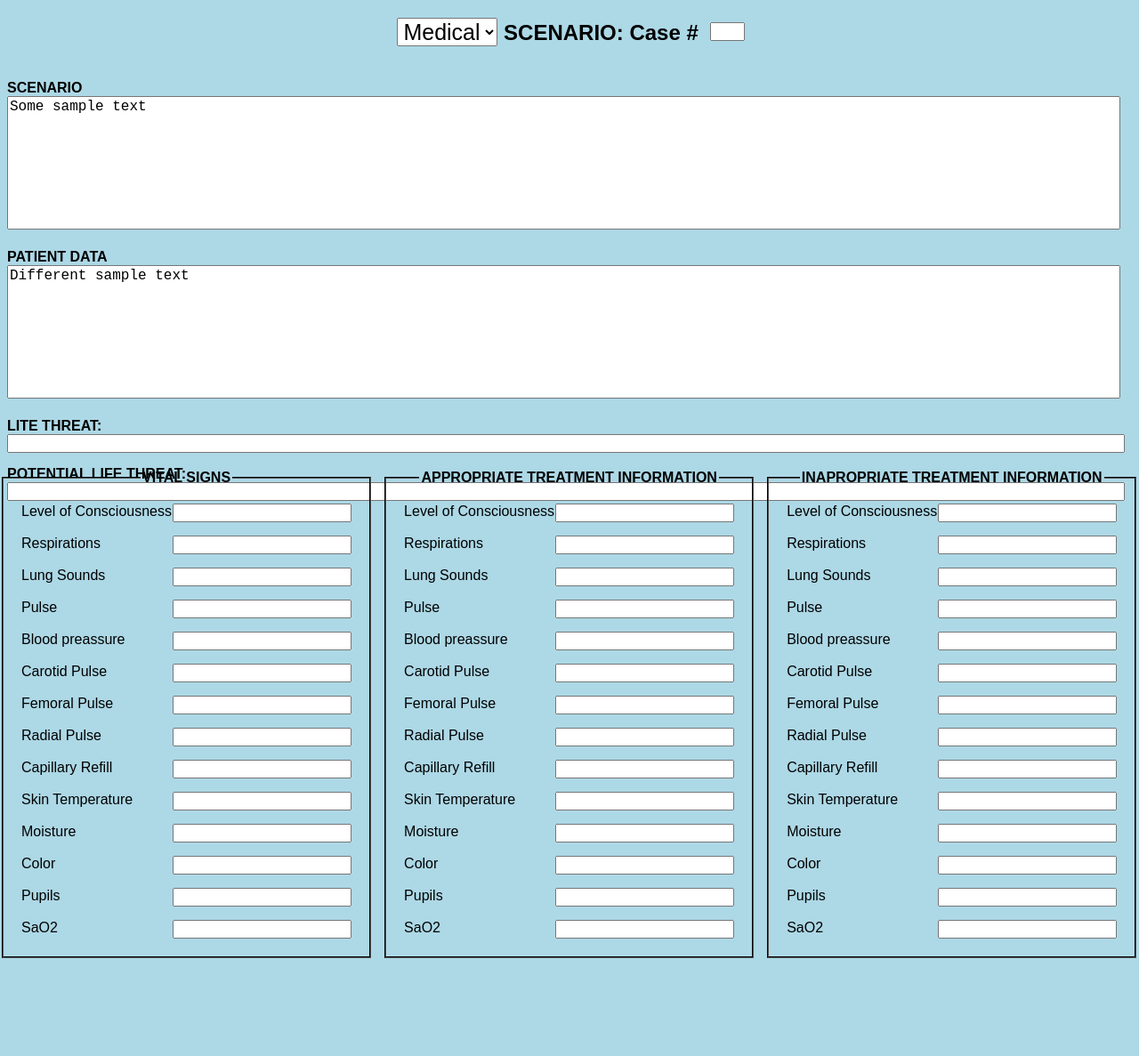
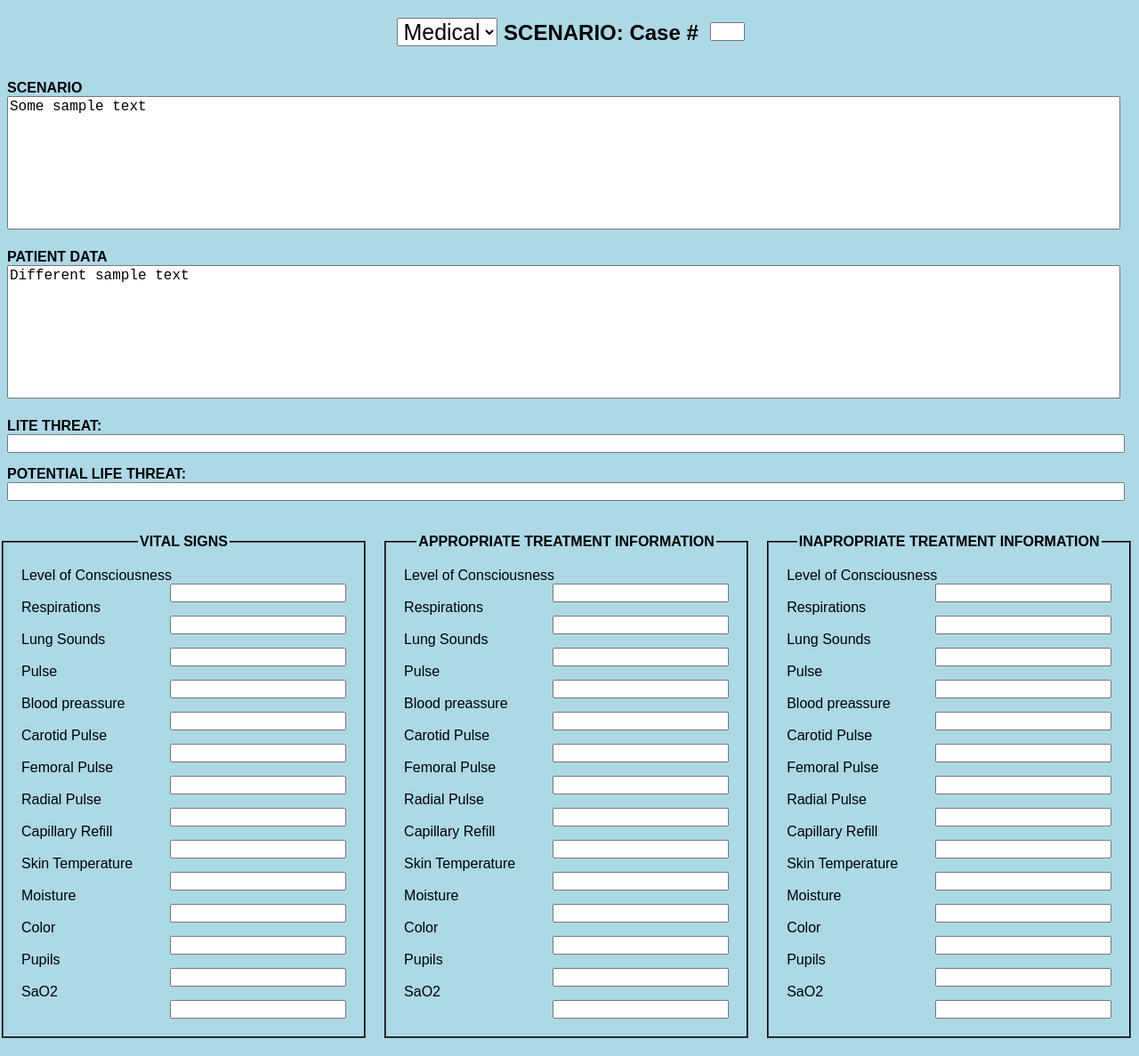
Before and after one commit to boston1998/JavaMedTestGen, a website: page Teacher/html/teacher.html in a window 1280 px wide. Shown: the top 1187 px of the page at 89% size. Drawn offline with Linux system fonts and the light colour scheme.

Commit message:
started student form. made teacher form not use percentage based position

```diff
--- /dev/null
+++ b/Student/css/student.css
@@ -0,0 +1,28 @@
+body{
+	background-color: lightblue;
+}
+
+/*syling required for all fieldsets to fit on screen without horizontal scroll bar*/
+fieldset {
+	width: 29%;
+	border-color: black;
+	padding: 20px;
+	float:left;
+}
+
+/*centers the title for the fieldsets*/
+legend {
+	text-align: center;
+}
+
+/*Styling for the fieldset Vitals*/
+#vitals{
+	position:absolute;
+	left:1%;
+}
+
+/*refers to all input fields, meant for the ones inside the fieldset*/
+input{
+	width: 52%;
+	float: right;
+}
--- a/Teacher/css/teacher.css
+++ b/Teacher/css/teacher.css
@@ -30,10 +30,9 @@ textarea {
 
 /*syling required for all fieldsets to fit on screen without horizontal scroll bar*/
 fieldset {
-	width: 29%;
+	width: 365px;
 	border-color: black;
 	padding: 20px;
-	float:left;
 }
 
 /*centers the title for the fieldsets*/
@@ -45,14 +44,14 @@ legend {
 #vitals{
 	position:absolute;
 	left:0%;
-	top:66%
+	top:600px;
 }
 
 /*Styling for the fieldset Appropriate Treatment*/
 #aTreatment{
 	position:absolute;
 	left:33.6%;
-	top:66%
+	top:600px;
 }
 
 #medInfo{
@@ -64,7 +63,7 @@ legend {
 #iTreatment{
 	position:absolute;
 	left:67.2%;
-	top:66%
+	top:600px
 }
 
 /*styles buttons on the bottom*/
@@ -99,7 +98,7 @@ button:active{
 /*Styling for CACC logo, bottom middle of the screen*/
 #caccLogo{
 	position: absolute;
-	bottom: -60%;
+	bottom: -500px;
 	left: 45%;
 }
 
```
Also changed, not shown: Student/html/student.html (added, +28 -0 lines), Teacher/html/teacher.html (+5 -5 lines).
